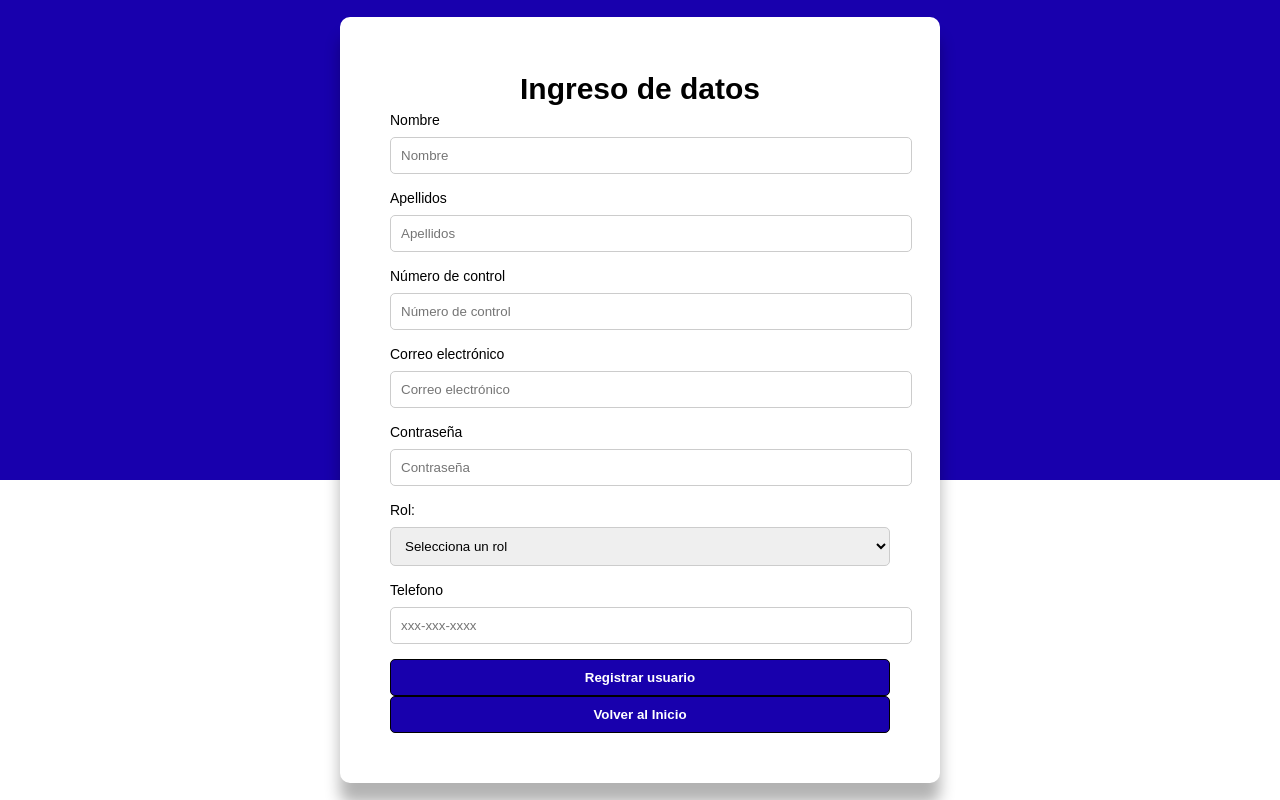
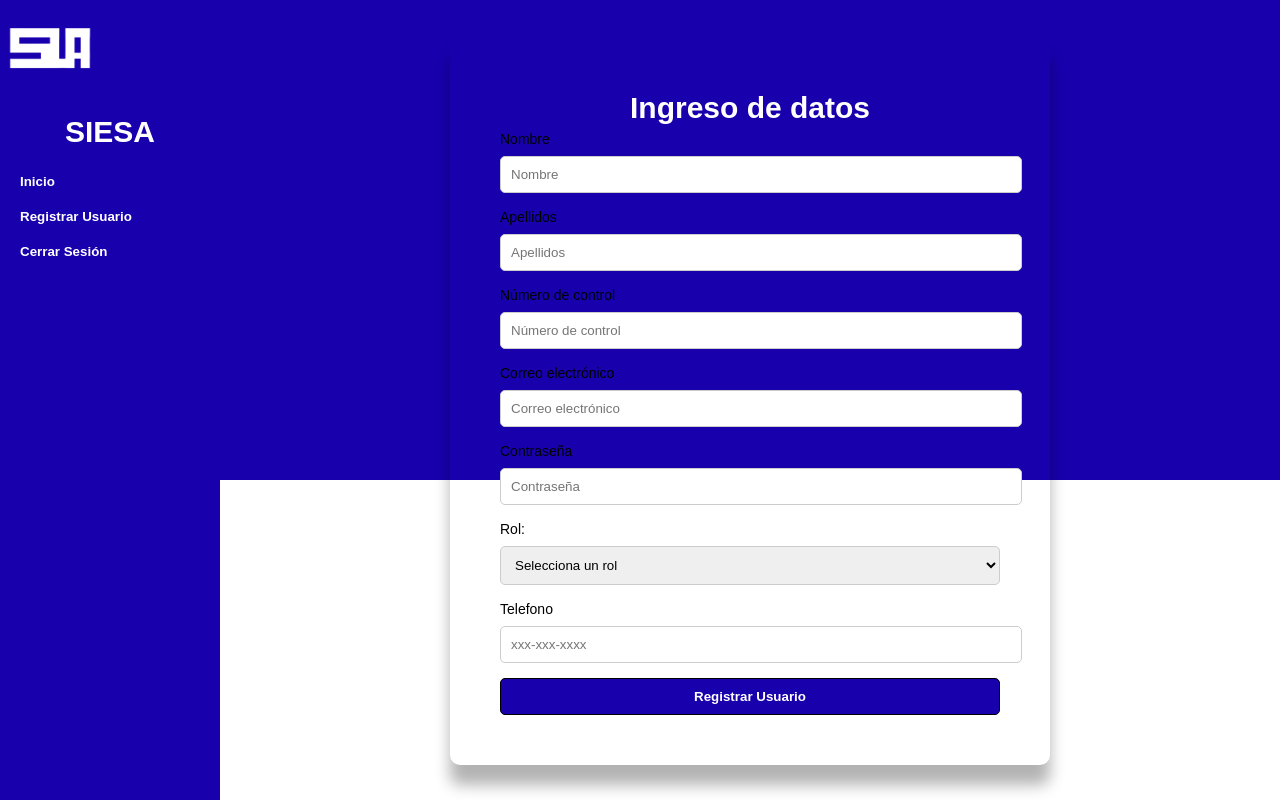
Before and after one commit to RaayOz/Sistema-Entradas-y-Salidas, a PHP site: page /usuarios/admin/registros.php in a window 1280 px wide. Run offline with PHP 8.4, Linux system fonts and the light colour scheme.

Commit message:
new file:   desing/bar.css 	new file:   desing/boton.css 	modified:   desing/styles.css 	new file:   img/logoblanco.png 	new file:   img/logonegro.png 	new file:   img/logopng.png 	modified:   index.php 	modified:   usuarios/admin/inicio.php 	modified:   usuarios/admin/registros.php 	new file:   usuarios/admin/sidebar.php 	modified:   usuarios/alumno/inicio.php 	new file:   usuarios/alumno/sidebar.php 	modified:   usuarios/guardia/inicio.php 	modified:   usuarios/guardia/registrar.php 	new file:   usuarios/guardia/sidebar.php

```diff
--- /dev/null
+++ b/desing/bar.css
@@ -0,0 +1,47 @@
+.layout{
+    display: flex;
+    height: 100vh;
+}
+
+.sidebar{
+    width: 220px;
+    background: #1800ad;
+    padding-top: 20px;
+    display: flex;
+    flex-direction: column;
+}
+
+.sidebar .logo{
+    color: white;
+    text-align: start;
+    margin-bottom: 30px;
+}
+
+.sidebar a{
+    padding: 15px 20px;
+    text-decoration: none;
+    color: white;
+    font-size: 16px;
+    transition: 0.3s;
+}
+
+.sidebar a:hover{
+    background: #000000;
+}
+
+.contenido{
+    flex: 1;
+    padding: 40px;
+    background: #f4f6f9;
+}
+
+.logo img {
+    width: 100px;
+}
+
+h2 {
+    text-align: center;
+    color: white;
+    font-size: 30px;
+    margin: 5px 0;
+}
--- /dev/null
+++ b/desing/boton.css
@@ -0,0 +1,26 @@
+.botoncentro {
+    width: 100%;
+    padding: 10px;
+    text-align: center;
+    background-color: #1800ad;
+    color: white;
+    border: 1px solid #000000;
+    border-radius: 5px;
+    cursor: pointer;
+    font-weight: bold;
+}
+
+.botonstart {
+    width: 100%;
+    padding: 10px;
+    text-align: start;
+    background-color: #1800ad;
+    color: white;
+    border: none;
+    cursor: pointer;
+    font-weight: bold;
+}
+
+button:hover {
+    background-color: #000000;
+}
--- a/desing/styles.css
+++ b/desing/styles.css
@@ -20,7 +20,6 @@ body {
 }
 
 .card {
-    background-color: #ffffff;
     width: 500px;
     padding: 50px;
     border-radius: 10px;
@@ -30,7 +29,6 @@ body {
 
 .logo img {
     width: 250px;
-    margin-bottom: none;
 }
 
 h2 {
@@ -59,18 +57,3 @@ input, select {
     border-radius: 5px;
     border: 1px solid #ccc;
 }
-
-.boton {
-    width: 100%;
-    padding: 10px;
-    background-color: #1800ad;
-    color: white;
-    border: 1px solid #000000;
-    border-radius: 5px;
-    cursor: pointer;
-    font-weight: bold;
-}
-
-button:hover {
-    background-color: #000000;
-}
--- a/index.php
+++ b/index.php
@@ -4,6 +4,7 @@
     <meta charset="UTF-8">
     <title>SIESA</title>
     <link rel="stylesheet" href="desing/styles.css">
+    <link rel="stylesheet" href="desing/boton.css">
 </head>
 <body>
 
--- a/usuarios/admin/registros.php
+++ b/usuarios/admin/registros.php
@@ -4,8 +4,11 @@
     <meta charset="utf-8">
     <title>Registro de Usuario</title>
     <link rel="stylesheet" href="../../desing/styles.css">
+    <link rel="stylesheet" href="../../desing/boton.css">
 </head>
 <body>
+
+    <?php include("sidebar.php"); ?>
 
     <div class="container">
         <div class="card">
@@ -30,19 +33,15 @@
                 <label for="rol">Rol:</label>
                 <select id="rol" name="rol" required>
                     <option value="">Selecciona un rol</option>
-                <option type="radio" name="rol" value="1" required>Administrador</option>
-                <option type="radio" name="rol" value="2" required>Guardia</option>
-                <option type="radio" name="rol" value="3" required>Alumno</option>
+                    <option value="1" required>Administrador</option>
+                    <option value="2" required>Guardia</option>
+                    <option value="3" required>Alumno</option>
                 </select>
 
                 <label>Telefono</label>
                 <input type="number" name="telefono" placeholder="xxx-xxx-xxxx" required>
 
-            <button class="boton">Registrar usuario</button>
-
-            <button class="boton" onclick="window.location.href='inicio.php'">
-                Volver al Inicio
-            </button>
+                <button class="botoncentro">Registrar Usuario</button>
             </form>
         </div>
     </div>
--- /dev/null
+++ b/usuarios/admin/sidebar.php
@@ -0,0 +1,27 @@
+<!DOCTYPE html>
+<html lang="es">
+<head>
+    <meta charset="UTF-8">
+    <title>Inicio</title>
+    <link rel="stylesheet" href="../../desing/bar.css">
+    <link rel="stylesheet" href="../../desing/boton.css">
+</head>
+<body>
+
+    <div class="layout">
+        <div class="sidebar">
+            <div class="logo">
+                <img src="../../img/logoblanco.png" alt="Logo SIESA">
+            </div>
+            <h2>SIESA</h2>
+
+            <div class="botonstart">
+                <button class="botonstart" onclick="window.location.href='inicio.php'">Inicio</button>
+                <button class="botonstart" onclick="window.location.href='registros.php'">Registrar Usuario</button>
+                <button class="botonstart" onclick="window.location.href='../../includes/logout.php'">Cerrar Sesión</button>
+            </div>
+        </div>
+    </div>
+
+</body>
+</html>
```
Also changed, not shown: usuarios/admin/inicio.php (+6 -8 lines), usuarios/alumno/inicio.php (+6 -6 lines), usuarios/alumno/sidebar.php (added, +26 -0 lines), usuarios/guardia/inicio.php (+6 -8 lines), usuarios/guardia/registrar.php (+7 -6 lines), usuarios/guardia/sidebar.php (added, +27 -0 lines), img/logoblanco.png (added), img/logonegro.png (added), img/logopng.png (added). Lines whose indentation alone changed are shown as unchanged.
